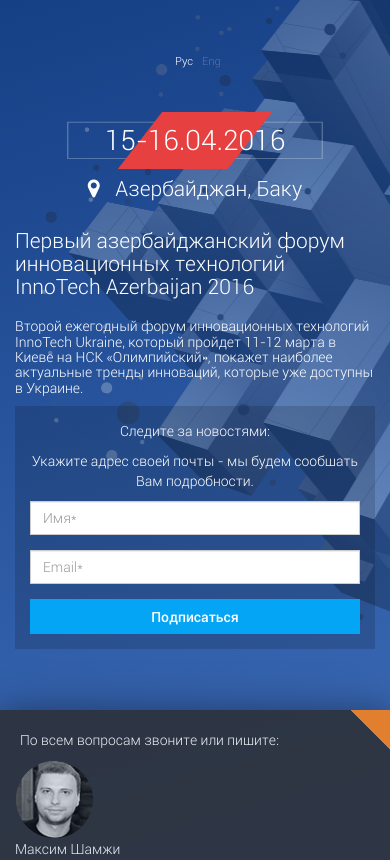
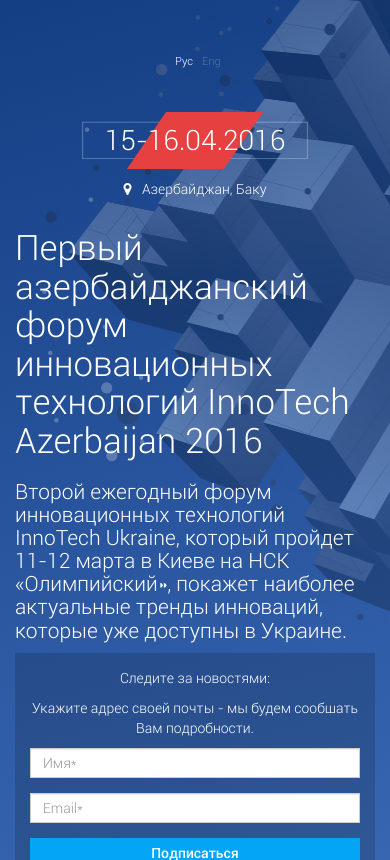
Before and after one commit to a1exweb/a1exweb.github.io, a plain HTML site: page simple_expo/index.html in a window 390 px wide. Shown: the part 240-1100 px from the top of the page. Drawn offline with Linux system fonts and the light colour scheme.

Commit message:
simple_expo v0.1.1

```diff
--- a/simple_expo/css/main.css
+++ b/simple_expo/css/main.css
@@ -125,19 +125,19 @@
     color: #fff;
 }
 
-main h1{
-    font-size: 1.5em;
+main h1 {
+    font-size: 2.5em;
 }
 
-main h2{
-    font-size: 1em;
+main h2 {
+    font-size: 1.5em;
 }
 
 .container {
     background: url(../images/3d-header.png) no-repeat 5vh 15vh;
 }
 
-main form{
+main form {
     background-color: rgba(0, 0, 0, 0.151);
     padding: 15px;
     text-align: center;
@@ -147,8 +147,12 @@
     text-align: right;
 }
 
+input#exampleInputName2, input#exampleInputEmail1 {
+    height: 30px;
+}
+
 .btn-default {
-    height: 35px;
+    height: 30px;
     width: 195px;
     font-family: RobotoMedium !important;
     background-color: #04a5f5;
@@ -235,9 +239,9 @@
 
 @media (max-width: 1200px){
     .block-date {
-        background-size: 256px 57px;
+        background-size: 226px 57px;
         height: 57px;
-        width: 256px;
+        width: 226px;
         font-size: 2em;
         line-height: 57px;
         margin: 0 auto;
@@ -248,7 +252,7 @@
     header {
         text-align: center;
     }
-    header, footer, main, .footer-bg {
+    footer, main, .footer-bg {
         height: 400px;
     }
     .btn-default {
@@ -280,18 +284,30 @@
     .img.img-circle {
         margin-bottom: 15px;
     }
+	.map-place{
+		font-size: 1em;
+	}
 }
 
 @media (max-width: 990px){
-    main, .footer-bg {
-        height: 400px;
+    main{
+        height: 500px;
     }
+	header{
+		height: 400px;
+	}
+	.footer-bg {
+		height: 400px;
+	}
 }
 
 @media (max-width: 540px){
     main {
-        height: 500px;
+        height: 700px;
     }
+	header{
+		height: 400px;
+	}
     .footer-bg {
         height: 400px;
     }
@@ -310,3 +326,9 @@
         /* IE6-9 fallback on horizontal gradient */
     }
 }
+
+@media (max-width: 340px){
+	main {
+        height: 800px;
+    }
+}
```
